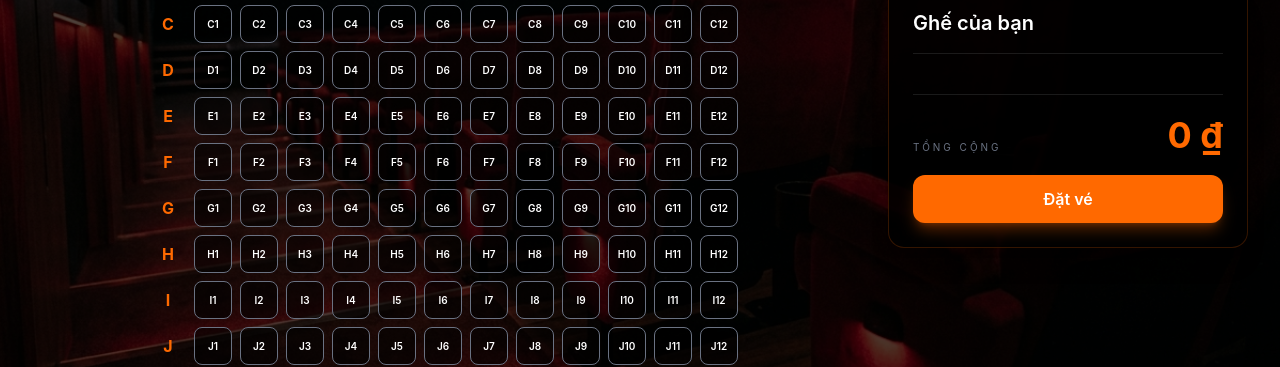
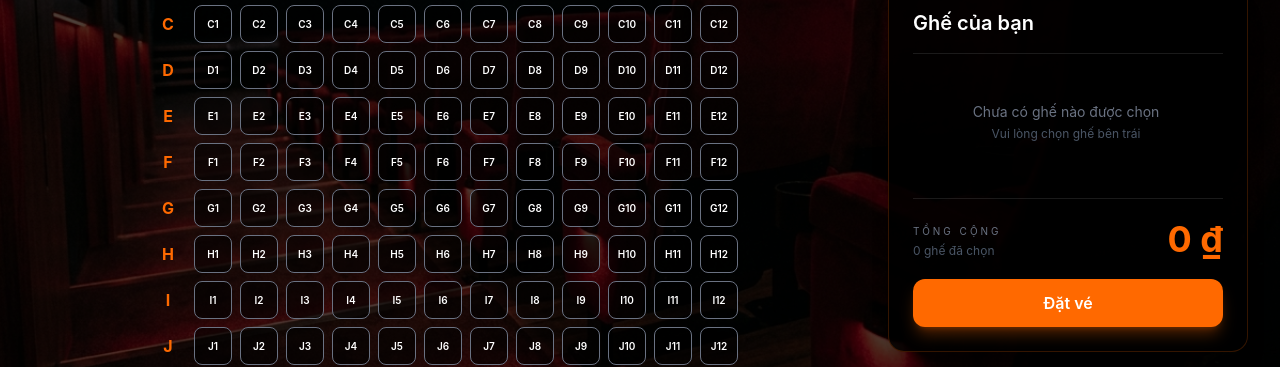
Before and after one commit to neiltruong0511/Capstone_ReactJS_G7, a React (Vite) app: page /booking/1 in a window 1280 px wide. Shown: the part 478-845 px from the top of the page. Built offline with nearby package versions, Linux system fonts and the light colour scheme.

Commit message:
Update đặt vé và đăng ký

```diff
--- a/src/components/DanhsachGheDaChon.jsx
+++ b/src/components/DanhsachGheDaChon.jsx
@@ -1,21 +1,26 @@
-import React from "react";
-import { useEffect } from "react";
+"use client";
+
+import React, { useEffect } from "react";
 import { useDispatch, useSelector } from "react-redux";
+import { useNavigate } from "react-router-dom";
+
 import {
   selectorGheKhachChon,
   huyGhe,
   datVe,
   selectorThongTinPhim,
+  selectorDanhSachGhe,
 } from "../store/booking/bookingSlice";
-import { selectorDanhSachGhe } from "../store/booking/bookingSlice";
 
 const DanhsachGheDaChon = () => {
   const dispatch = useDispatch();
+  const navigate = useNavigate();
 
   const gheKhachChon = useSelector(selectorGheKhachChon);
   const bookingInfo = useSelector(selectorThongTinPhim);
   const danhSachGhe = useSelector(selectorDanhSachGhe);
 
+  // Lưu danh sách ghế theo từng suất chiếu
   useEffect(() => {
     if (!bookingInfo) return;
 
@@ -24,21 +29,46 @@ const DanhsachGheDaChon = () => {
     localStorage.setItem(key, JSON.stringify(danhSachGhe));
   }, [danhSachGhe, bookingInfo]);
 
+  // Xử lý đặt vé
   const handleDatVe = () => {
-    if (gheKhachChon.length === 0) {
-      alert("Vui lòng chọn ghế!");
+    // ==============================
+    // 1. KIỂM TRA ĐĂNG NHẬP
+    // ==============================
+    const token = localStorage.getItem("ACCESS_TOKEN");
+
+    if (!token) {
+      alert("⚠️ Vui lòng đăng nhập để đặt vé!");
+
+      // Chuyển đến trang đăng nhập
+      navigate("/login");
+
       return;
     }
 
+    // ==============================
+    // 2. KIỂM TRA ĐÃ CHỌN GHẾ CHƯA
+    // ==============================
+    if (gheKhachChon.length === 0) {
+      alert("⚠️ Vui lòng chọn ghế!");
+      return;
+    }
+
+    // ==============================
+    // 3. ĐẶT VÉ
+    // ==============================
     dispatch(datVe());
 
-    alert("🎉 Thanh toán thành công!");
+    alert("🎉 Đặt vé thành công!");
   };
+
   // Tính tổng tiền
   const tongTien = gheKhachChon.reduce((tong, ghe) => tong + ghe.gia, 0);
+
   return (
     <aside className="w-full xl:w-[360px] 2xl:w-[390px] flex flex-col gap-5">
-      {/* Movie Info */}
+      {/* ==============================
+          MOVIE INFO
+      ============================== */}
       <div className="relative overflow-hidden rounded-2xl border border-orange-500/20 bg-black/80 shadow-xl">
         {/* Background */}
         <div
@@ -52,6 +82,7 @@ const DanhsachGheDaChon = () => {
 
         {/* Overlay */}
         <div className="absolute inset-0 bg-gradient-to-r from-[#090909] via-[#090909]/80 to-transparent" />
+
         <div className="absolute inset-0 bg-gradient-to-t from-black/60 via-transparent to-transparent" />
 
         {/* Content */}
@@ -65,6 +96,7 @@ const DanhsachGheDaChon = () => {
           </p>
 
           <div className="mt-6 space-y-4">
+            {/* Rạp */}
             <div className="flex gap-3">
               <i className="fa-solid fa-location-dot text-orange-400 mt-1" />
 
@@ -77,6 +109,7 @@ const DanhsachGheDaChon = () => {
               </div>
             </div>
 
+            {/* Ngày chiếu */}
             <div className="flex gap-3">
               <i className="fa-regular fa-calendar text-orange-400 mt-1" />
 
@@ -94,7 +127,9 @@ const DanhsachGheDaChon = () => {
         </div>
       </div>
 
-      {/* Selected Seats */}
+      {/* ==============================
+          SELECTED SEATS
+      ============================== */}
       <div className="rounded-2xl border border-orange-500/20 bg-black/85 shadow-xl">
         <div className="p-4 sm:p-5 lg:p-6">
           <h3 className="text-lg sm:text-xl font-semibold text-white border-b border-white/10 pb-4">
@@ -102,12 +137,24 @@ const DanhsachGheDaChon = () => {
           </h3>
 
           <div className="mt-4 space-y-3 max-h-[180px] sm:max-h-[240px] lg:max-h-[320px] overflow-y-auto pr-1">
-            {gheKhachChon.map((ghe) => (
+            {gheKhachChon.length === 0 ? (
+              <div className="py-8 text-center">
+                <p className="text-sm text-gray-500">
+                  Chưa có ghế nào được chọn
+                </p>
+
+                <p className="mt-1 text-xs text-gray-600">
+                  Vui lòng chọn ghế bên trái
+                </p>
+              </div>
+            ) : (
+              gheKhachChon.map((ghe) => (
                 <div
                   key={ghe.soGhe}
                   className="flex items-center justify-between rounded-xl border border-orange-500/10 bg-[#171717] p-3 hover:border-orange-500/40 transition"
                 >
                   <div className="flex items-center gap-3">
+                    {/* Số ghế */}
                     <div className="flex h-8 w-8 sm:h-9 sm:w-9 items-center justify-center rounded-lg border border-orange-500/40 bg-orange-500/15 text-xs sm:text-sm font-bold text-orange-400">
                       {ghe.soGhe}
                     </div>
@@ -118,11 +165,14 @@ const DanhsachGheDaChon = () => {
                   </div>
 
                   <div className="flex items-center gap-3">
+                    {/* Giá */}
                     <span className="text-xs sm:text-sm font-semibold text-white whitespace-nowrap">
                       {ghe.gia.toLocaleString()} ₫
                     </span>
 
+                    {/* Hủy ghế */}
                     <button
+                      type="button"
                       onClick={() => dispatch(huyGhe(ghe.soGhe))}
                       className="text-gray-500 hover:text-red-500 transition"
                     >
@@ -130,15 +180,22 @@ const DanhsachGheDaChon = () => {
                     </button>
                   </div>
                 </div>
-            ))}
+              ))
+            )}
           </div>
 
-          {/* Total */}
+          {/* ==============================
+              TOTAL
+          ============================== */}
           <div className="mt-6 border-t border-white/10 pt-5">
             <div className="flex items-end justify-between">
               <div>
                 <p className="text-[10px] uppercase tracking-[3px] text-gray-500">
                   Tổng cộng
+                </p>
+
+                <p className="mt-1 text-xs text-gray-600">
+                  {gheKhachChon.length} ghế đã chọn
                 </p>
               </div>
 
@@ -147,7 +204,11 @@ const DanhsachGheDaChon = () => {
               </span>
             </div>
 
+            {/* ==============================
+                BUTTON ĐẶT VÉ
+            ============================== */}
             <button
+              type="button"
               onClick={handleDatVe}
               className="
                 mt-5
@@ -161,6 +222,7 @@ const DanhsachGheDaChon = () => {
                 text-white
                 transition
                 hover:bg-orange-600
+                active:scale-[0.98]
                 shadow-lg
                 shadow-orange-500/30
               "
```
Lines whose indentation alone changed are shown as unchanged.
